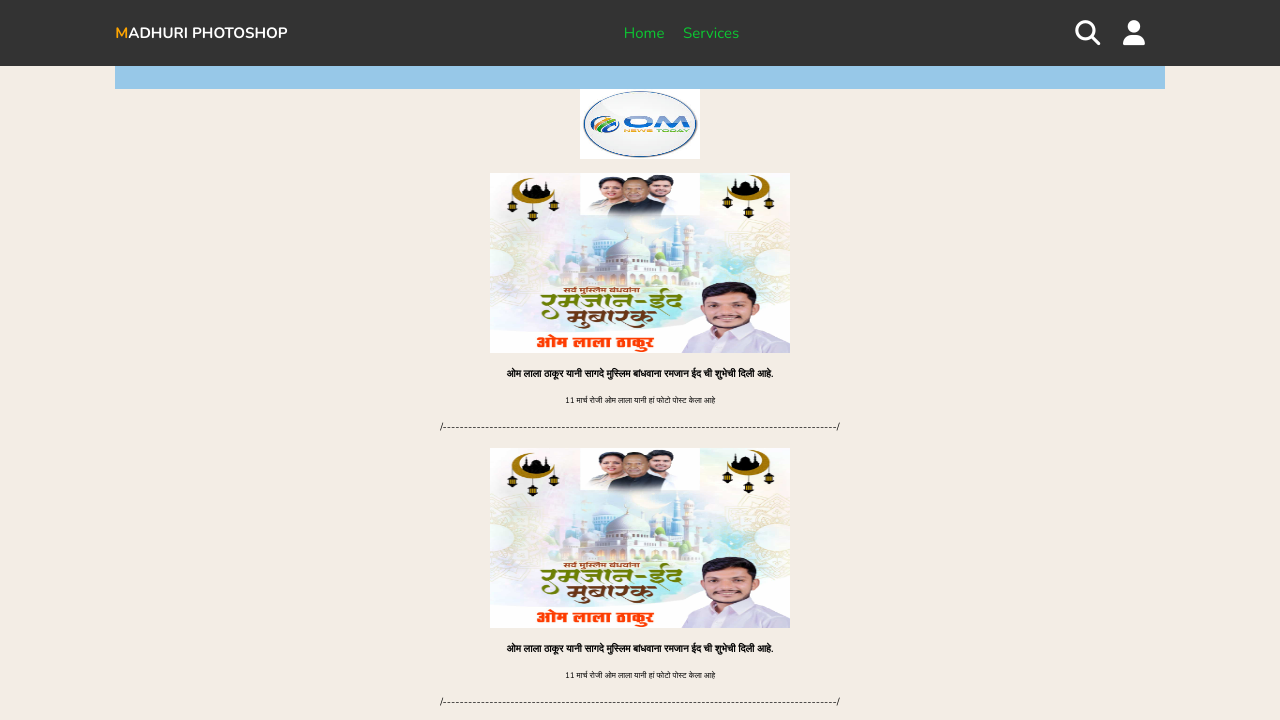
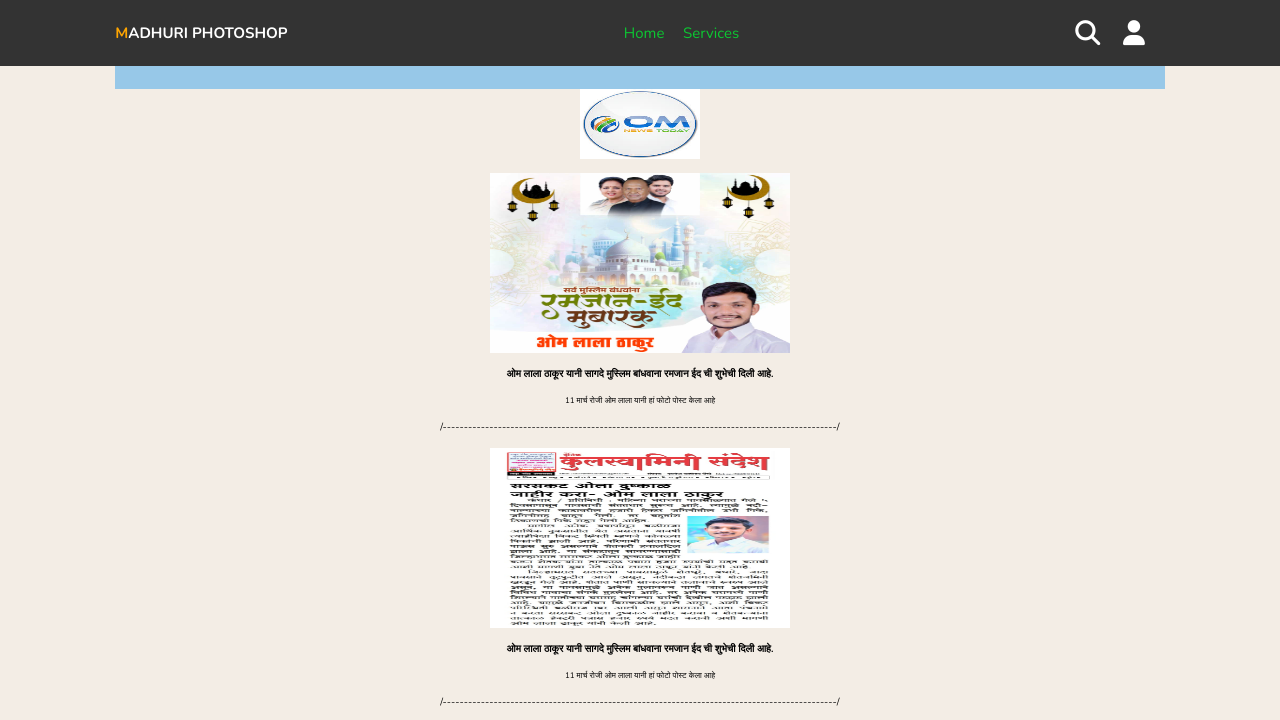
Before and after one commit to pathanadnan/Madhuri_Studio, a plain HTML site: page index.html in a window 1280 px wide. Shown: the top 720 px of the page. Drawn offline with nearby package versions, Linux system fonts and the light colour scheme; files whose address does not match are found by name.

Commit message:
Update index.html

```diff
--- a/index.html
+++ b/index.html
@@ -71,7 +71,7 @@
 <br>
 <p>/---------------------------------------------------------------------------------------------/</p>
 <br>
-    <img src="images/IMG-20240413-WA0000.jpg" alt="" style="width: 300px; height: 180px;">
+    <img src="images/IMG-20220721-WA0000.jpg" alt="" style="width: 300px; height: 180px;">
 
     <br>
     <b style="font-size: 10px;"> ओम लाला ठाकूर यानी सागदे मुस्लिम बांधवाना रमजान ईद ची शुभेची दिली आहे.</b>
```
